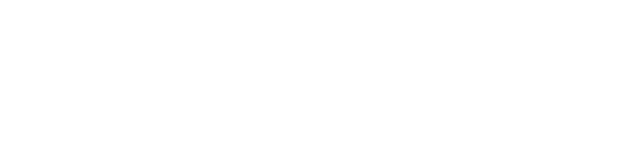
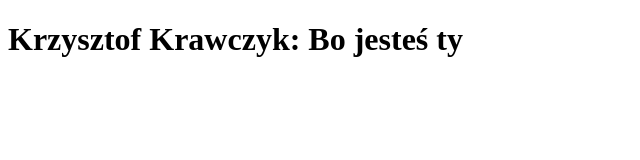
Before and after one commit to marcinsamarzewski/learning-git-2, a plain HTML site: page index.html in a window 1280 px wide. Shown: the whole page, without its empty margins (0-640 px from the left). Drawn offline with Linux system fonts and the light colour scheme.

Commit message:
ADD TITLE TO BOODY

```diff
--- a/index.html
+++ b/index.html
@@ -5,4 +5,8 @@
     <title>learning-git-2</title>
     <meta name="viewport" content="width=device-width, initial-scale=1.0">
 </head>
+<body>
+    <h1>Krzysztof Krawczyk: Bo jesteś ty </h1>
+
+</body>
 </html>
```
